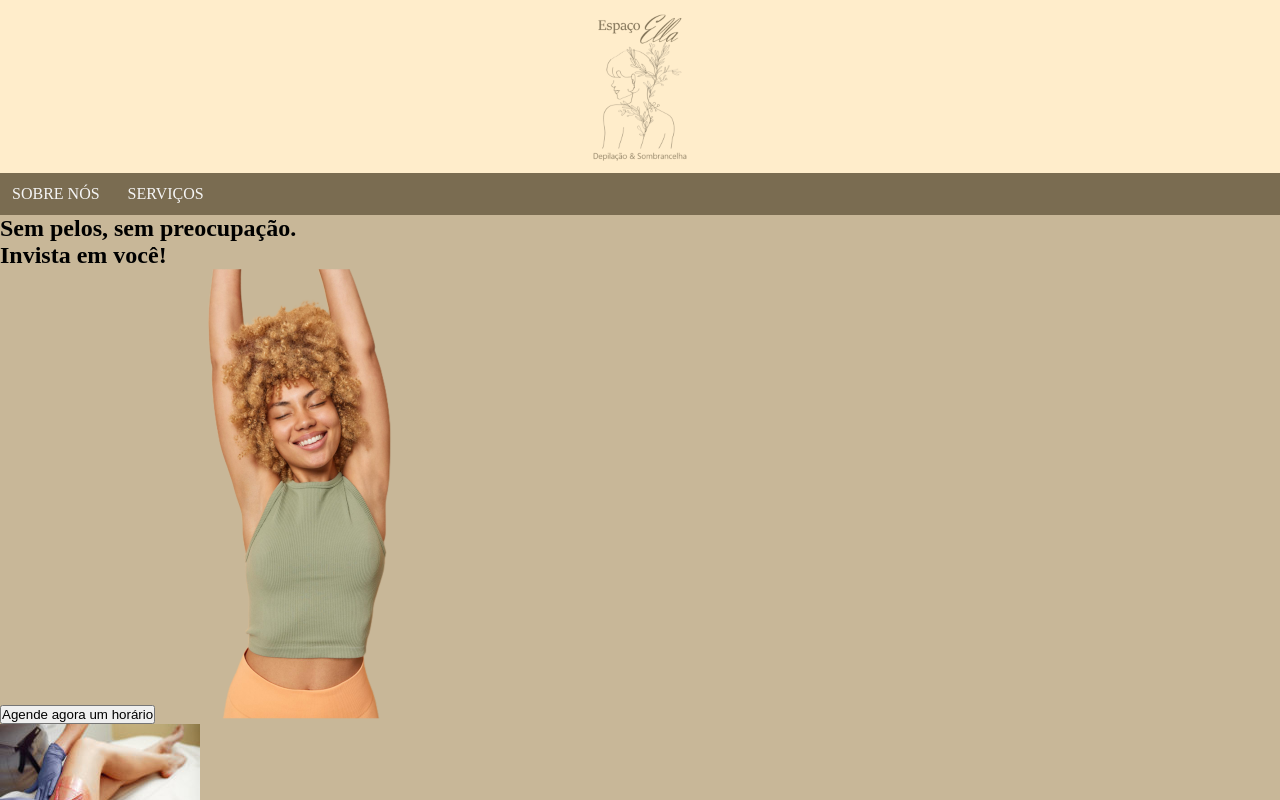
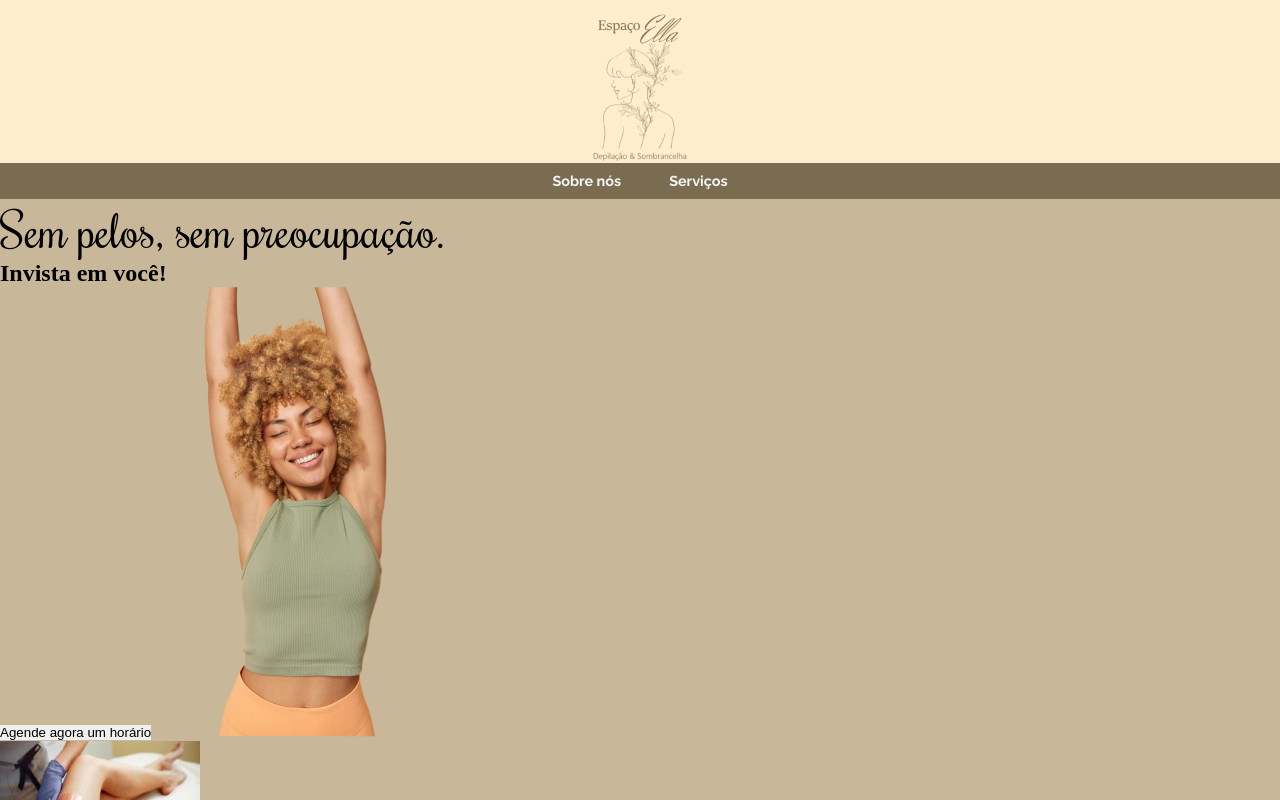
Before and after one commit to willianhts/Portifolio, a plain HTML site: page Espaço Ela/landing.html in a window 1280 px wide. Shown: the top 800 px of the page. Drawn offline with Linux system fonts and the light colour scheme.

Commit message:
editing style.css

```diff
--- a/Espaço Ela/landing.html
+++ b/Espaço Ela/landing.html
@@ -11,20 +11,20 @@
 <body>
     <header>
         <picture>
-            <img src="images/logo_ela100.png" alt="Logo Espaço Ella">
+            <img class="imagem" src="images/logo_ela100.png" alt="Logo Espaço Ella">
         </picture>
         <nav>
-            <ul>
-                <li><a href="#">Sobre nós</a></li>
-                <li><a href="#">Serviços</a></li>
+            <ul class="menu">
+                <li class="menu-item"><a class="menu-text" href="#">Sobre nós</a></li>
+                <li class="menu-item"><a class="menu-text" href="#">Serviços</a></li>
             </ul>
         </nav>
     </header>
 
     <section>
         <p>
-            <h1>Sem pelos, sem preocupação.</h1>
-            <h2>Invista em você!</h2>
+            <h1 class="text">Sem pelos, sem preocupação.</h1>
+            <h2 class="text">Invista em você!</h2>
         </p>
         <a href="#"><button>Agende agora um horário</button></a>
         <picture>
--- a/Espaço Ela/style.css
+++ b/Espaço Ela/style.css
@@ -1,4 +1,6 @@
 @charset "utf-8";
+
+@import url('https://fonts.googleapis.com/css2?family=Noto+Serif+Malayalam:wght@100;200;300;400;500;600;700;800;900&family=Open+Sans:ital,wght@0,300;0,400;0,500;0,600;0,700;0,800;1,300;1,400;1,500;1,600;1,700;1,800&family=Raleway:ital,wght@0,100;0,200;0,300;0,400;0,500;0,600;0,700;0,800;0,900;1,100;1,200;1,300;1,400;1,500;1,600;1,700;1,800;1,900&family=Rochester&display=swap');
 
 :root {/*Estabelecendo cores padrão da página*/
     --cor1: #7A6C51;
@@ -11,6 +13,7 @@
 * {/*Configurações Universais da página*/
     margin: 0px;
     padding: 0px;
+    border: none;
 }
 
 body {
@@ -26,41 +29,42 @@ header {
     padding-top: 10px;
 }
 
-header picture img {
+/*Logo no Header*/
+.imagem {
     display: block;
     margin: auto;
 }
 
-/*Formatação Menu*/
-header nav {
+/*Formatação barra de menu*/
+.menu {
+    text-align: center;
     background-color: var(--cor1);
-    margin-top: 10px;
 }
 
-header nav ul {
-    list-style: none;
-    text-transform: uppercase;
+/*Formatação botões do menu*/
+.menu-item {
+    display: inline-block;
+    padding: 7px 17px;
+    margin: 2px 5px;
+    border-radius: 20px;
+    transition: .3s;
 }
 
-header nav ul li {
-    display: inline-block;
-    padding: 10px;
-    margin: 2px;
-    transition: background-color .5s;
-}
-
-header nav ul li:hover {
+.menu-item:hover {
     background-color: var(--cor3);
 }
 
 /*Formatação texto menu*/
-li > a {
-    transition: color .5s;
+.menu-text {
     text-decoration: none;
     color: whitesmoke;
+    font: normal bold .9em 'Raleway', sans-serif;
 }
 
- li:hover > a {
-    color: var(--cor1);
+.menu-text:active {
+    color: var(--cor2);
+}
 
- }
+h1.text {
+    font: normal normal 3em 'Rochester', cursive;
+}
```
